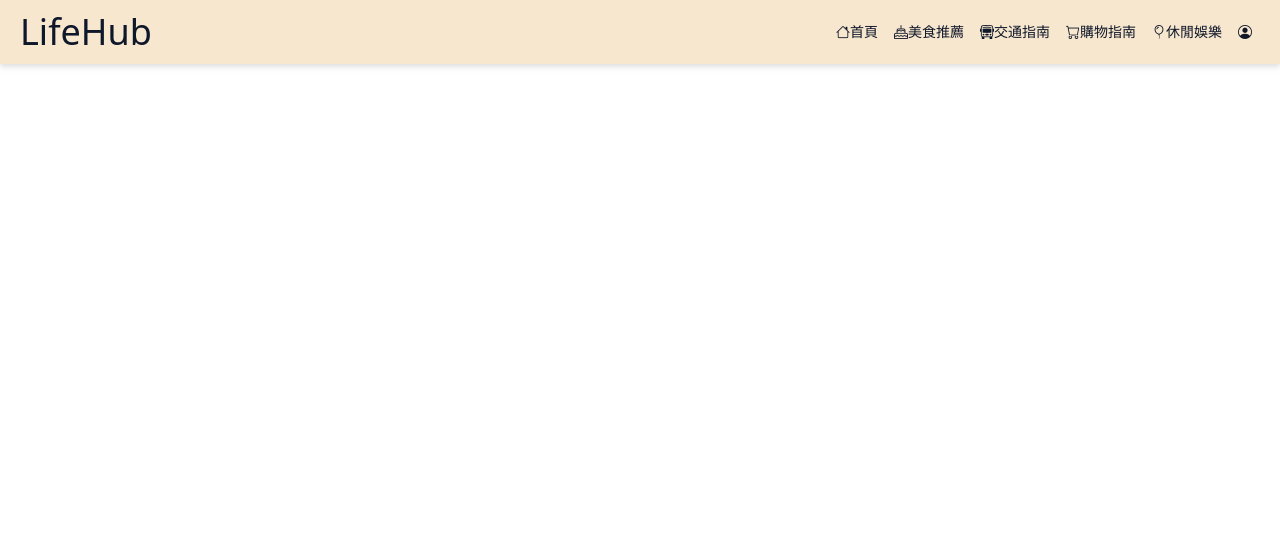
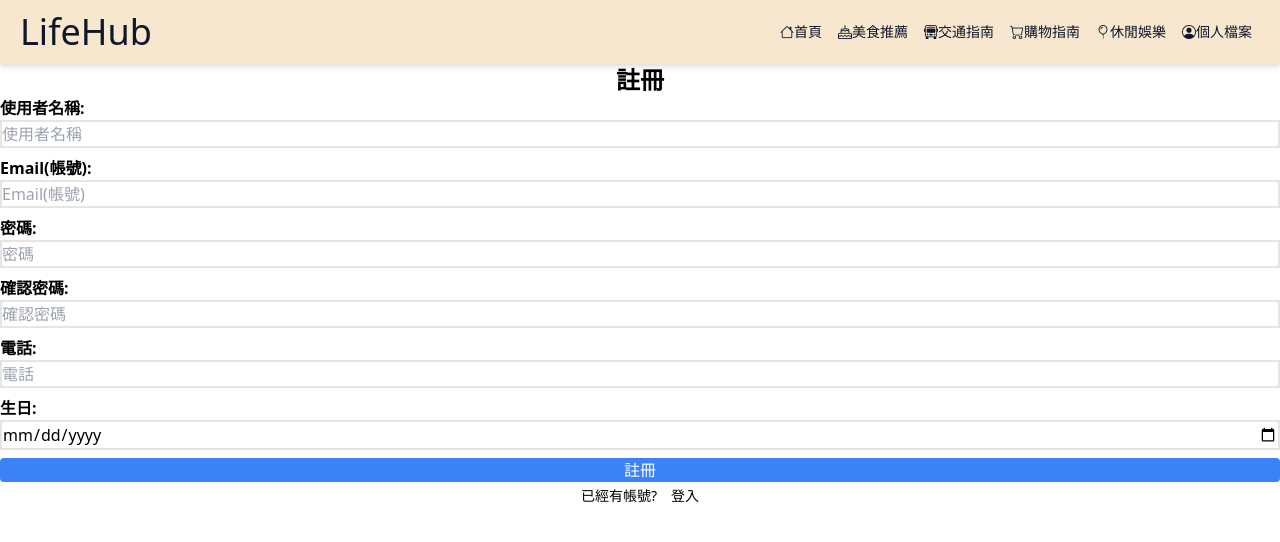
Before and after one commit to poyu105/LifeHub, a React (Vite) app: page /Register in a window 1280 px wide. Shown: the top 542 px of the page. Built offline with nearby package versions, Linux system fonts and the light colour scheme.

Commit message:
新增註冊、登入、個人檔案頁面

```diff
--- a/src/App.jsx
+++ b/src/App.jsx
@@ -5,6 +5,9 @@ import FoodRec from "./pages/FoodRec"
 import TrafficGuide from "./pages/TrafficGuide"
 import ShoppingGuide from "./pages/ShoppingGuide"
 import Entertainment from "./pages/Entertainment"
+import Profile from "./pages/Profile"
+import Register from "./pages/Register"
+import Login from "./pages/Login"
 
 function App() {
   return (
@@ -19,6 +22,9 @@ function App() {
           <Route path="/TrafficGuide" element={<TrafficGuide/>}/>
           <Route path="/ShoppingGuide" element={<ShoppingGuide/>}/>
           <Route path="/Entertainment" element={<Entertainment/>}/>
+          <Route path="/Profile" element={<Profile/>}/>
+          <Route path="/Register" element={<Register/>}/>
+          <Route path="/Login" element={<Login/>}/>
         </Routes>
       </Router>
     </>
--- a/src/components/Navbar.jsx
+++ b/src/components/Navbar.jsx
@@ -1,11 +1,9 @@
 import { useState } from "react"
 import { Link } from "react-router-dom"
-import ProfileMenu from "./ProfileMenu";
+
 export default function Navbar(){
     // 漢堡選單boolean
     const [showMenu, setShowMenu] = useState(false);
-    // 個人檔案Menu
-    const [showProfileMenu, setShowProfileMenu] = useState(false);
 
     return(
         <>
@@ -62,17 +60,15 @@ export default function Navbar(){
                                 <i className="bi bi-balloon"></i>休閒娛樂
                             </Link>
                         </li>
-                        <li className="my-auto mx-2">
-                            <button className="block w-full" onClick={()=>{setShowProfileMenu(!showProfileMenu)}}>
+                        <li className="my-auto mx-2 hover:border-b-2 hover:border-b-stone-600">
+                            <Link to="/Profile" className="block w-full" onClick={()=>setShowMenu(!showMenu)}>
                                 {/* Bootstrap icon */}
-                                <i className="bi bi-person-circle"></i>
-                                <span className="sm:hidden inline-block">個人檔案</span>
-                            </button>
+                                <i className="bi bi-person-circle"></i>個人檔案
+                            </Link>
                         </li>
                     </ul>
                 </div>
             </nav>
-            <ProfileMenu showProfileMenu={showProfileMenu} setShowProfileMenu={setShowProfileMenu}/>
         </>
     )
 }
--- /dev/null
+++ b/src/pages/Login.jsx
@@ -0,0 +1,28 @@
+import { Link } from "react-router-dom";
+
+export default function Login(){
+    return(
+        <>
+            <h2 className="text-2xl font-bold text-center">登入</h2>
+            <form>
+                <div className="mb-2">
+                    <label>
+                        <strong>帳號(email):</strong>
+                    </label>
+                    <input type="text" placeholder="帳號(email)" className="w-full border-stone-200 border-2"></input>
+                </div>
+                <div className="mb-2">
+                    <label>
+                        <strong>密碼:</strong>
+                    </label>
+                    <input type="text" placeholder="密碼" className="w-full border-stone-200 border-2"></input>
+                </div>
+                <button type="submit" className="bg-blue-500 text-white w-full rounded">登入</button>
+                <div className="mt-1 text-sm text-center">
+                    <span>沒有帳號?&emsp;</span>
+                    <Link to='/Register'>註冊</Link>
+                </div>
+            </form>
+        </>
+    )
+}
--- /dev/null
+++ b/src/pages/Profile.jsx
@@ -0,0 +1,9 @@
+import PageHeader from "../components/PageHeader";
+
+export default function Profile(){
+    return(
+        <>
+            <PageHeader title={'個人檔案'}/>
+        </>
+    )
+}
--- /dev/null
+++ b/src/pages/Register.jsx
@@ -0,0 +1,52 @@
+import { Link } from "react-router-dom";
+
+export default function Register(){
+    return(
+        <>
+            <h2 className="text-2xl font-bold text-center">註冊</h2>
+            <form>
+            <div className="mb-2">
+                    <label>
+                        <strong>使用者名稱:</strong>
+                    </label>
+                    <input type="text" placeholder="使用者名稱" className="w-full border-stone-200 border-2"></input>
+                </div>
+                <div className="mb-2">
+                    <label>
+                        <strong>Email(帳號):</strong>
+                    </label>
+                    <input type="text" placeholder="Email(帳號)" className="w-full border-stone-200 border-2"></input>
+                </div>
+                <div className="mb-2">
+                    <label>
+                        <strong>密碼:</strong>
+                    </label>
+                    <input type="password" placeholder="密碼" className="w-full border-stone-200 border-2"></input>
+                </div>
+                <div className="mb-2">
+                    <label>
+                        <strong>確認密碼:</strong>
+                    </label>
+                    <input type="password" placeholder="確認密碼" className="w-full border-stone-200 border-2"></input>
+                </div>
+                <div className="mb-2">
+                    <label>
+                        <strong>電話:</strong>
+                    </label>
+                    <input type="number" placeholder="電話" className="w-full border-stone-200 border-2 appearance-none"></input>
+                </div>
+                <div className="mb-2">
+                    <label>
+                        <strong>生日:</strong>
+                    </label>
+                    <input type="date" className="w-full border-stone-200 border-2"></input>
+                </div>
+                <button type="submit" className="bg-blue-500 text-white w-full rounded">註冊</button>
+                <div className="mt-1 text-sm text-center">
+                    <span>已經有帳號?&emsp;</span>
+                    <Link to='/Login'>登入</Link>
+                </div>
+            </form>
+        </>
+    )
+}
```
